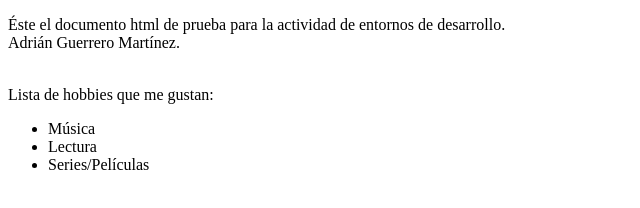
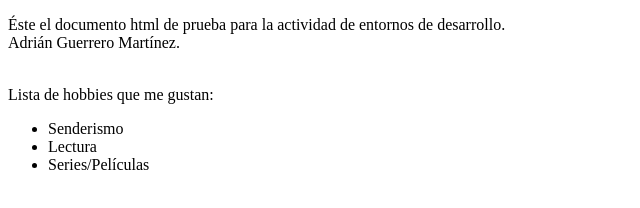
Before and after one commit to Thorqui/Repo1Actividad, a plain HTML site: page AdrianGuerrero.html in a window 1280 px wide. Shown: the full height of the page, 0-640 px from the left. Drawn offline with Linux system fonts and the light colour scheme.

Commit message:
se ha modificado el documento AdrianGuerrero.html

```diff
--- a/AdrianGuerrero.html
+++ b/AdrianGuerrero.html
@@ -10,7 +10,7 @@
     <p>
         <br>Lista de hobbies que me gustan:
         <ul>
-            <li>Música</li>
+            <li>Senderismo</li>
             <li>Lectura</li>
             <li>Series/Películas</li>
         </ul>
```
